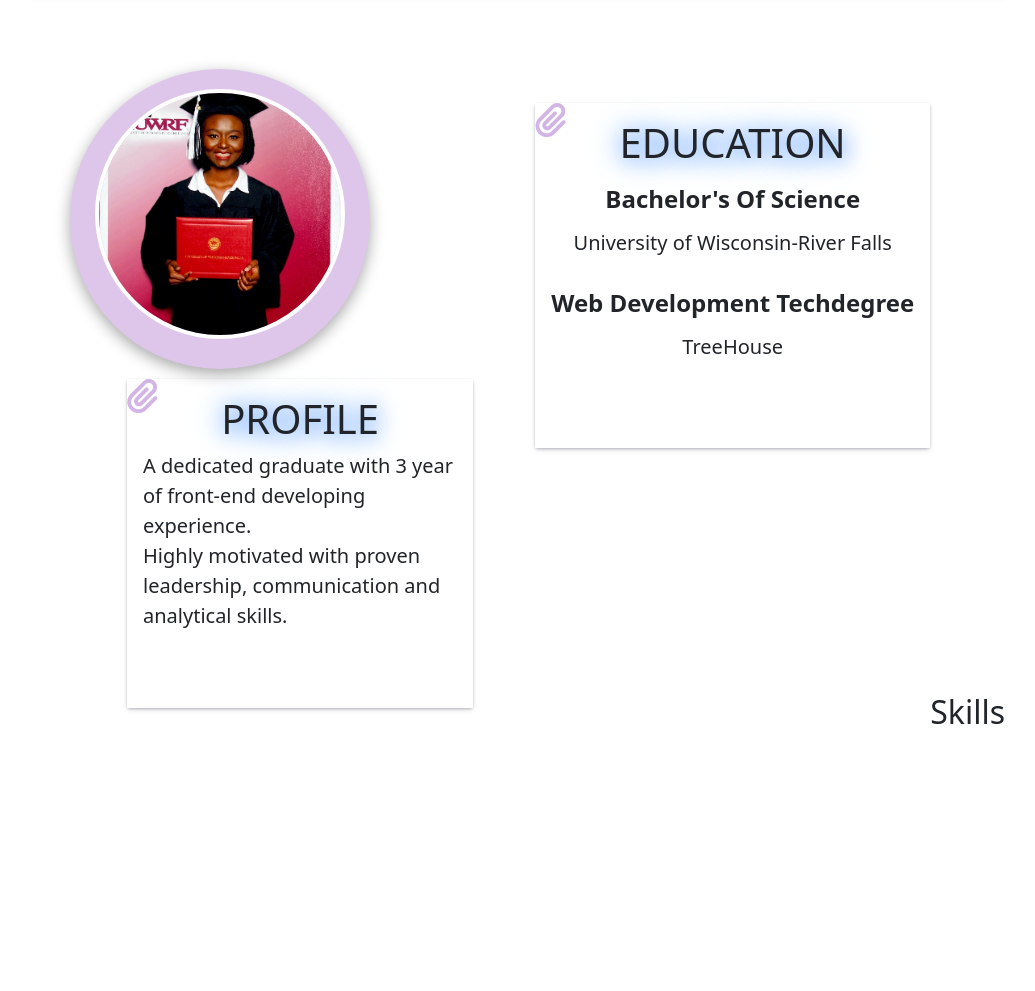
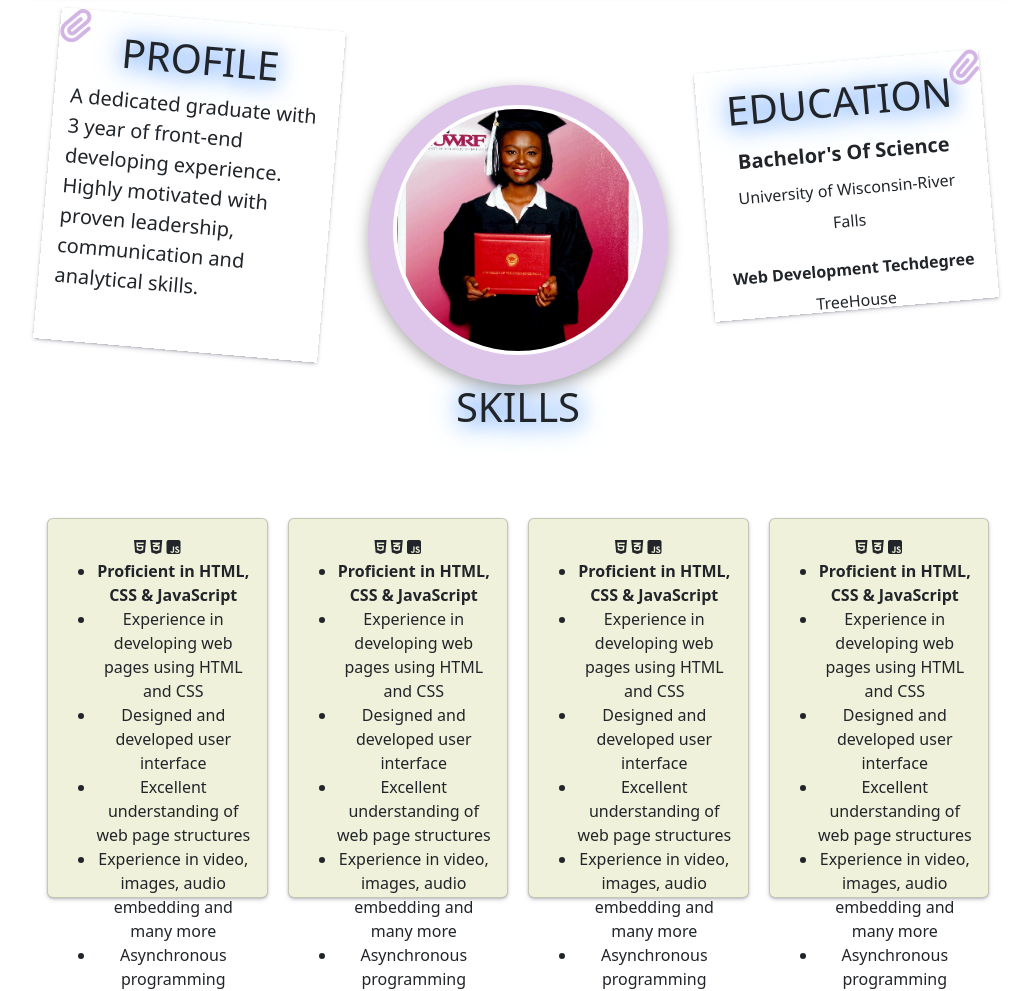
Before and after one commit to KemmyS/octuber-sahn, a website: page index.html in a window 1280 px wide. Shown: the part 1692-2683 px from the top of the page, without its empty margins (112-1147 px from the left). Before the commit the page ends 2590 px from the top, so only its background shows below. Drawn offline with nearby package versions, Linux system fonts and the light colour scheme.

Commit message:
working on skills

```diff
--- a/index.html
+++ b/index.html
@@ -136,40 +136,104 @@
 
    <div class="education-skills mw-100 mh-100 vw-100 vh-100" id="education">
 
+    <div class="education-profile d-flex flex-row mb-3 w-auto p-3
+    justify-content-between align-items-center">
 
-    <div class="graduation-photo w-75 p-3 ">
+    <div class="profile w-100 p-3 h-100 d-inline-block">
+        <i class="fa-solid fa-paperclip profile-icon"></i>
+        <h2 class="fs-1 text-uppercase text-center profile-heading" >Profile</h2>
+        <p class="text-start fs-5">
+            A dedicated graduate with 3 year of front-end developing experience.
+            <br>
+            Highly motivated with proven leadership, communication and analytical skills.
+
+        </p>
+    </div>
+
+    <div class="graduation-photo w-auto p-3 ">
                 <div class="grad-radius">
                 <img src="/images/graduation-small.png" alt="graduation photo of me"
                 class="img-fluid grad-pic rounded-circle">
                 </div>
 
-                <div class="profile w-100 p-3 h-50 d-inline-block">
-                    <i class="fa-solid fa-paperclip"></i>
-                    <h2 class="fs-1 text-uppercase text-center profile-heading" >Profile</h2>
-                    <p class="text-start fs-5">
-                        A dedicated graduate with 3 year of front-end developing experience.
-                        <br>
-                        Highly motivated with proven leadership, communication and analytical skills.
 
-                    </p>
-                </div>
     </div>
 
-    <div class="education lh-lg text-center w-100 p-3 h-50 d-inline-block">
-        <i class="fa-solid fa-paperclip"></i>
+    <div class="education lh-lg text-center w-100 p-3 h-75 d-inline-block">
+        <i class="fa-solid fa-paperclip education-icon"></i>
         <h2 class=" education-heading fs-1 text-uppercase">Education</h2>
-        <figure> <span class="fs-4 fw-semibold"> Bachelor's Of Science</span>
+        <figure> <span class="fs-5 fw-semibold"> Bachelor's Of Science</span>
 
-        <figcaption class="fs-5">University of Wisconsin-River Falls</figcaption>
+        <figcaption class="fs-6">University of Wisconsin-River Falls</figcaption>
         </figure>
-        <figure><span class="fs-4 fw-semibold">Web Development Techdegree</span>
+        <figure><span class="fs-6 fw-semibold">Web Development Techdegree</span>
 
-        <figcaption class="fs-5">TreeHouse</figcaption>
+        <figcaption class="fs-6">TreeHouse</figcaption>
         </figure>
     </div>
+</div>
 
-    <div class="skills">
-        <h2>Skills</h2>
+     <h2 class="fs-1 text-uppercase text-center profile-heading">Skills</h2>
+    <div class="skills w-auto p-3 d-flex flex-row mb-3 w-auto p-3
+    justify-content-between align-items-center">
+
+
+        <div class="card css-html text-center w-100 p-3 h-75 d-inline-block">
+            <i class="fa-brands fa-html5"></i>
+            <i class="fa-brands fa-css3-alt"></i>
+            <i class="fa-brands fa-square-js"></i>
+            <ul>
+                <li><strong>Proficient in HTML, CSS & JavaScript</strong></li>
+                <li>Experience in developing web pages using HTML and CSS</li>
+                <li>Designed and developed user interface</li>
+                <li>Excellent understanding of web page structures</li>
+                <li>Experience in video, images, audio embedding and many more</li>
+                <li>Asynchronous programming</li>
+            </ul>
+        </div>
+
+        <div class="card text-center w-100 p-3 h-75 d-inline-block">
+            <i class="fa-brands fa-html5"></i>
+            <i class="fa-brands fa-css3-alt"></i>
+            <i class="fa-brands fa-square-js"></i>
+            <ul>
+                <li><strong>Proficient in HTML, CSS & JavaScript</strong></li>
+                <li>Experience in developing web pages using HTML and CSS</li>
+                <li>Designed and developed user interface</li>
+                <li>Excellent understanding of web page structures</li>
+                <li>Experience in video, images, audio embedding and many more</li>
+                <li>Asynchronous programming</li>
+            </ul>
+        </div>
+
+        <div class=" card text-center w-100 p-3 h-75 d-inline-block">
+            <i class="fa-brands fa-html5"></i>
+            <i class="fa-brands fa-css3-alt"></i>
+            <i class="fa-brands fa-square-js"></i>
+            <ul>
+                <li><strong>Proficient in HTML, CSS & JavaScript</strong></li>
+                <li>Experience in developing web pages using HTML and CSS</li>
+                <li>Designed and developed user interface</li>
+                <li>Excellent understanding of web page structures</li>
+                <li>Experience in video, images, audio embedding and many more</li>
+                <li>Asynchronous programming</li>
+            </ul>
+        </div>
+
+        <div class="card text-center w-100 p-3 h-75 d-inline-block">
+            <i class="fa-brands fa-html5"></i>
+            <i class="fa-brands fa-css3-alt"></i>
+            <i class="fa-brands fa-square-js"></i>
+            <ul>
+                <li><strong>Proficient in HTML, CSS & JavaScript</strong></li>
+                <li>Experience in developing web pages using HTML and CSS</li>
+                <li>Designed and developed user interface</li>
+                <li>Excellent understanding of web page structures</li>
+                <li>Experience in video, images, audio embedding and many more</li>
+                <li>Asynchronous programming</li>
+            </ul>
+        </div>
+
     </div>
 
 </div>
--- a/sass/base/_general.scss
+++ b/sass/base/_general.scss
@@ -52,9 +52,7 @@ color: #0d6efd;
 .education-skills{
     grid-area: education-skills;
 }
-.skills{
-    grid-area: skills;
-}
+
 .contact{
     grid-area: contact;
 }
@@ -133,6 +131,7 @@ grid-template-columns: 1fr;
     height: 300px;
     border-radius: 100%;
     box-shadow: rgba(0, 0, 0, 0.35) 0px 5px 15px;
+    // transform: translateX(-130px);
   }
 
   .grad-pic{
@@ -145,8 +144,7 @@ grid-template-columns: 1fr;
 
   .education{
     position: relative;
-    transform: translateY(100px);
-    // transform: rotate(1deg);
+    transform: rotate(-5deg);
     box-shadow: rgba(50, 50, 93, 0.25) 0px 2px 5px -1px, rgba(0, 0, 0, 0.3) 0px 1px 3px -1px;
   }
 
@@ -157,16 +155,39 @@ grid-template-columns: 1fr;
 
   }
 
+  .profile-icon{
+    left: 0px;;
+
+  }
+  .education-icon{
+    right: 0px;
+
+  }
+
   .fa-paperclip{
     position: absolute;
     top: 0px;
-    left: 0px;
+
     cursor: pointer;
     font-size: 35px;
     transition: all 200ms;
     color: #D3B5E5;
   }
   .profile{
-    transform: translateX(80px);
+    transform: rotate(5deg);
     box-shadow: rgba(50, 50, 93, 0.25) 0px 2px 5px -1px, rgba(0, 0, 0, 0.3) 0px 1px 3px -1px;
   }
+
+  .card{
+    background-color:hsl(65, 44%, 90%) ;
+    box-shadow: rgba(50, 50, 93, 0.25) 0px 2px 5px -1px, rgba(0, 0, 0, 0.3) 0px 1px 3px -1px;
+  }
+
+  .skills{
+    gap: 20px;
+}
+
+.education-profile{
+    position: relative;
+    gap: 20px;
+}
```
Also changed, not shown: css/style.css, 1 other file.
